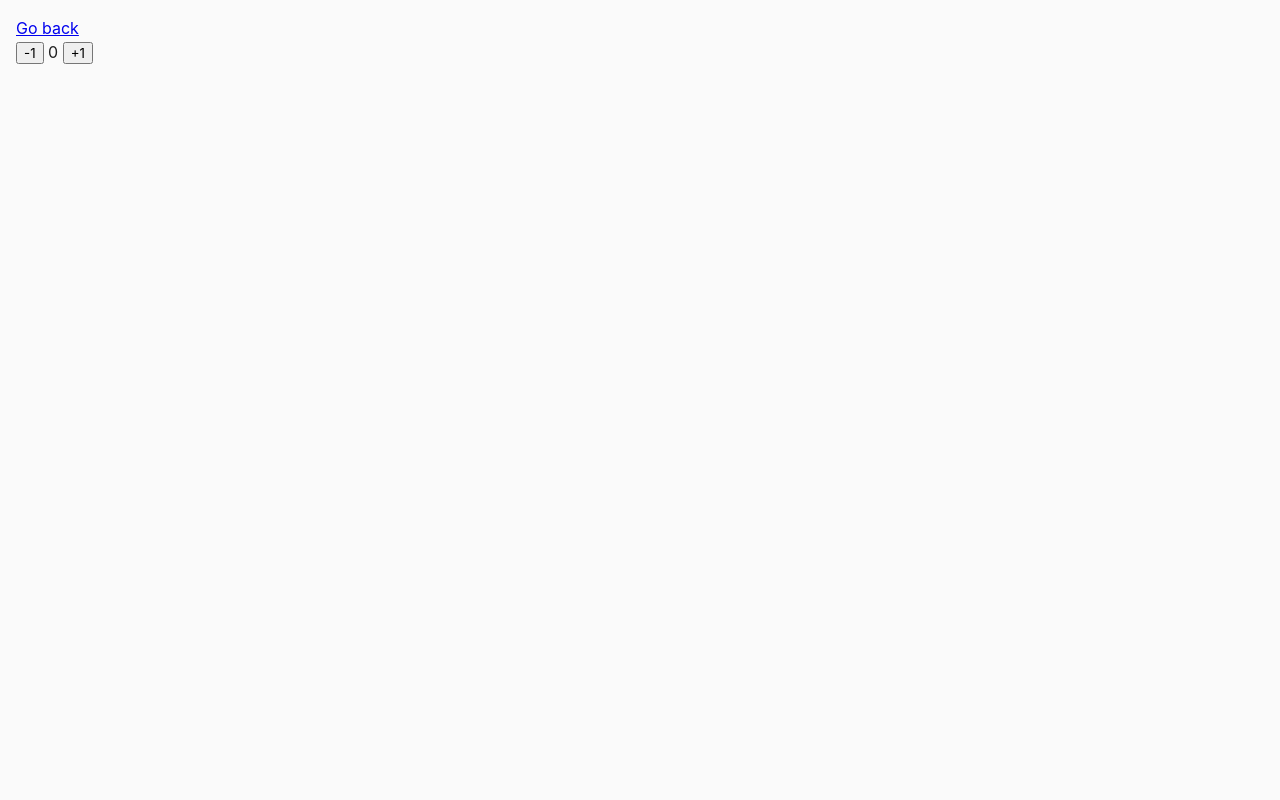
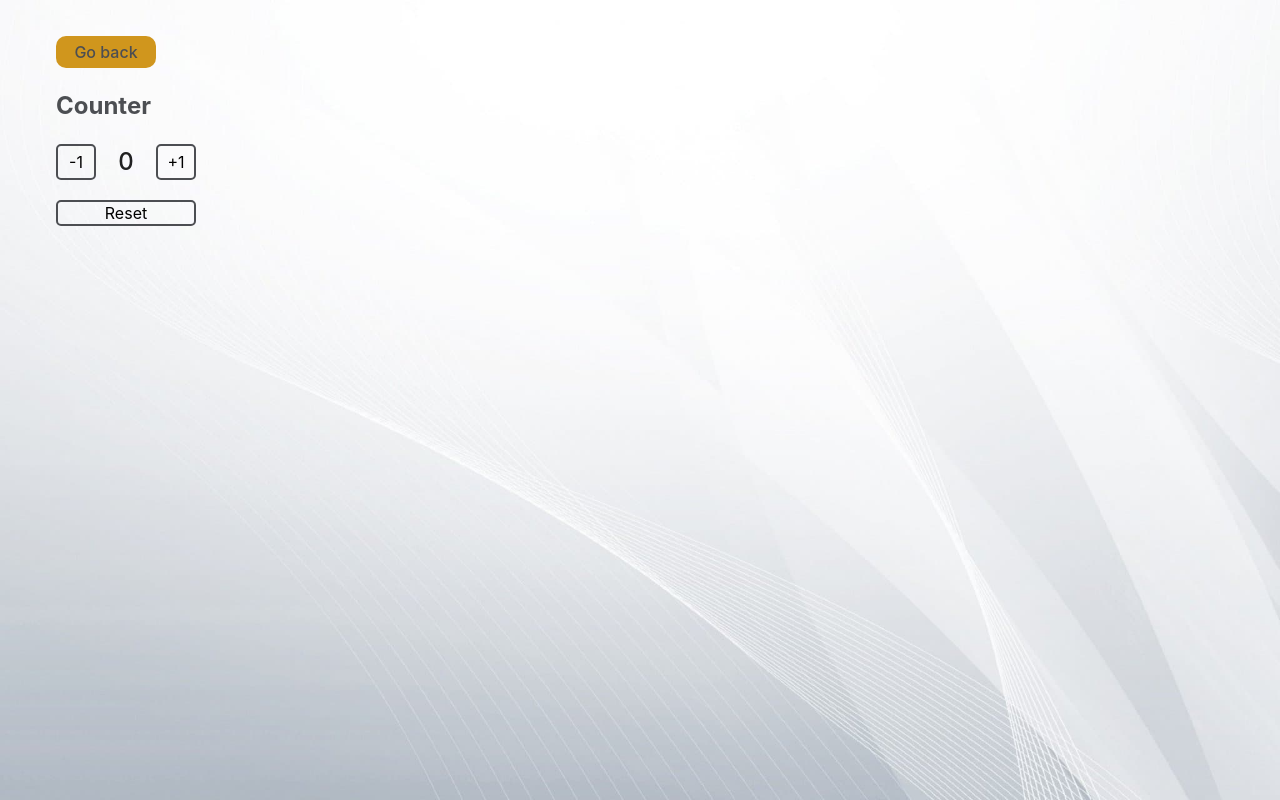
Before and after one commit to akymenko-m/goit-js-hw-06, a plain HTML site: page task-04.html in a window 1280 px wide. Drawn offline with Linux system fonts and the light colour scheme.

Commit message:
update task 4 5, add styles, new functionality

```diff
--- /dev/null
+++ b/css/task-04.css
@@ -0,0 +1,72 @@
+body {
+    background: url('../images/bg.jpg') no-repeat center fixed;
+    background-size: cover;
+}
+
+.main {
+    margin-left: 40px;
+}
+
+.btn {
+    margin: 20px 0;
+    display: inline-block;
+    min-width: 100px;
+    padding: 4px 10px;
+    background-color: #d0961d;
+    text-decoration: none;
+    font-size: 16px;
+    font-weight: 500;
+    color: #4c4e52;
+    text-align: center;
+    border-radius: 10px;
+}
+
+.btn:hover,
+.btn:focus {
+    background-color: #909296;
+    color: #ecb23a;
+    box-shadow: 4px 4px 5px rgba(229, 165, 35, 0.56);
+}
+
+.title {
+    font-size: 24px;
+    color: #4c4e52;
+    margin-bottom: 20px;
+}
+
+.counter {
+    display: flex;
+    gap: 15px;
+    margin-bottom: 20px;
+}
+
+.value {
+    display: inline-block;
+    width: 30px;
+    font-size: 24px;
+    font-weight: 500;
+    text-align: center;
+}
+
+.counter-btn {
+    width: 40px;
+    font-size: 16px;
+    border: 2px #4c4e52 solid;
+    border-radius: 5px;
+    background-color: transparent;
+}
+
+.counter-btn:hover,
+.counter-btn:focus,
+.reset-btn:hover,
+.reset-btn:focus {
+    background-color: #efc875c9;
+}
+
+.reset-btn {
+    width: 140px;
+    font-size: 16px;
+    border: 2px #4c4e52 solid;
+    border-radius: 5px;
+    background-color: transparent;
+}
--- /dev/null
+++ b/css/task-05.css
@@ -0,0 +1,47 @@
+body {
+    background: url('../images/bg.jpg') no-repeat center fixed;
+    background-size: cover;
+}
+
+.main {
+    margin-left: 40px;
+}
+
+.btn {
+    margin: 20px 0;
+    display: inline-block;
+    min-width: 100px;
+    padding: 4px 10px;
+    background-color: #d0961d;
+    text-decoration: none;
+    font-size: 16px;
+    font-weight: 500;
+    color: #4c4e52;
+    text-align: center;
+    border-radius: 10px;
+}
+
+.btn:hover,
+.btn:focus {
+    background-color: #909296;
+    color: #ecb23a;
+    box-shadow: 4px 4px 5px rgba(229, 165, 35, 0.56);
+}
+
+.input {
+    display: block;
+    margin-bottom: 20px;
+    width: 300px;
+    border: 1px solid rgba(33, 33, 33, 0.2);
+    border-radius: 10px;
+}
+
+.input:hover,
+.input:focus {
+    border-color: #ecb23a;
+}
+
+.greating {
+    font-size: 24px;
+    color: #4c4e52;
+}
--- a/js/task-03.js
+++ b/js/task-03.js
@@ -26,7 +26,7 @@ const images = [
 ];
 
 const galleryList = document.querySelector(".gallery");
-const container = document.querySelector(".large-img");
+const container = document.querySelector("#large-img");
 
 const makeImagesElement = ({ url, alt } = {}) => {
     return `
@@ -57,4 +57,8 @@ function showLargeImg(event) {
     selectedImg = event.target;
 
     container.innerHTML = `<img src="${selectedImg.src}" alt="${selectedImg.alt}">`;
+    container.scrollIntoView({
+        block: "start",
+        behavior: "smooth",
+    });
 }
--- a/js/task-04.js
+++ b/js/task-04.js
@@ -1,18 +1,24 @@
+const spanEl = document.querySelector("#value");
+const buttonDecrement = document.querySelector(
+    'button[data-action="decrement"]'
+);
+const buttonIncrement = document.querySelector(
+    'button[data-action="increment"]'
+);
+const resetButton = document.querySelector('button[data-action="reset"]');
+
 let counterValue = 0;
-const spanEl = document.querySelector('#value');
-const buttonDecrement = document.querySelector('button[data-action="decrement"]');
-const buttonIncrement = document.querySelector('button[data-action="increment"]');
 
-buttonDecrement.addEventListener('click', () => {
+buttonDecrement.addEventListener("click", () => {
     counterValue -= 1;
     spanEl.textContent = counterValue;
-    // console.log(counterValue);
-    // console.log('textContent', spanEl.textContent);
 });
 
-buttonIncrement.addEventListener('click', () => {
+buttonIncrement.addEventListener("click", () => {
     counterValue += 1;
     spanEl.textContent = counterValue;
-    // console.log(counterValue);
-    // console.log('textContent', spanEl.textContent);
 });
+
+resetButton.addEventListener("click", () => {
+    spanEl.textContent = 0;
+});
--- a/prettierrs.json
+++ b/prettierrs.json
@@ -1,5 +1,5 @@
 {
-    "printWidth": 170,
+    "printWidth": 180,
     "tabWidth": 2,
     "useTabs": false,
     "semi": true,
--- a/task-04.html
+++ b/task-04.html
@@ -1,21 +1,37 @@
 <!DOCTYPE html>
 <html lang="ru">
+
 <head>
   <meta charset="UTF-8" />
   <meta http-equiv="X-UA-Compatible" content="IE=edge" />
   <meta name="viewport" content="width=device-width, initial-scale=1.0" />
+
+  <link rel="apple-touch-icon" sizes="180x180" href="./public/apple-touch-icon.png">
+  <link rel="icon" type="image/png" sizes="32x32" href="./public//favicon-32x32.png">
+  <link rel="icon" type="image/png" sizes="16x16" href="./public//favicon-16x16.png">
+  <link rel="manifest" href="./public//site.webmanifest">
   <title>Task 4</title>
+
   <link rel="stylesheet" href="css/common.css" />
+  <link rel="stylesheet" href="css/task-04.css" />
 </head>
+
 <body>
-    <p><a href="index.html">Go back</a></p>
+  <main class="main">
+    <a href="index.html" class="go-back btn">Go back</a>
 
-    <div id="counter">
-      <button type="button" data-action="decrement">-1</button>
-      <span id="value">0</span>
-      <button type="button" data-action="increment">+1</button>
+    <h2 class="title">Counter</h2>
+
+    <div id="counter" class="counter">
+      <button type="button" data-action="decrement" class="counter-btn">-1</button>
+      <span id="value" class="value">0</span>
+      <button type="button" data-action="increment" class="counter-btn">+1</button>
     </div>
+
+    <button type="button" data-action="reset" class="reset-btn">Reset</button>
+  </main>
 
   <script src="js/task-04.js" type="module"></script>
 </body>
+
 </html>
```
Also changed, not shown: js/task-05.js (+6 -6 lines), task-03.html (+1 -1 lines), task-05.html (+17 -3 lines). Lines whose indentation alone changed are shown as unchanged.
